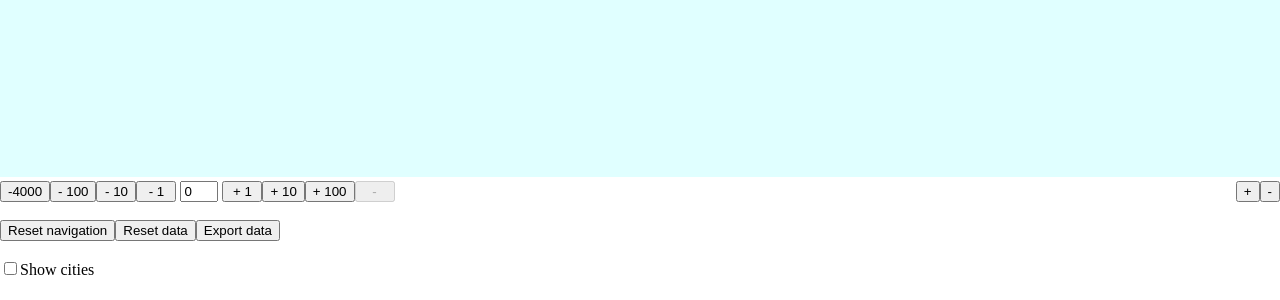
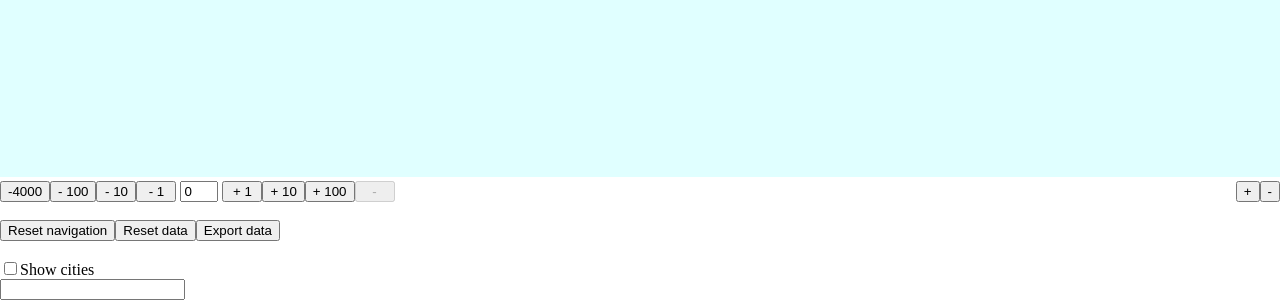
Before and after one commit to jarmop/history-map, a React (Vite) app: page / in a window 1280 px wide. Shown: the part 783-1083 px from the top of the page. Before the commit the page ends 1062 px from the top, so only its background shows below. Built offline with nearby package versions, Linux system fonts and the light colour scheme.

Commit message:
Rearrange code

```diff
--- a/src/App.tsx
+++ b/src/App.tsx
@@ -1,5 +1,5 @@
 import './App.css'
-import { TestWorld } from './testbed/TestWorld'
+import { TestWorld } from './testbed/World/TestWorld'
 
 function App() {
   return (
--- a/src/testbed/TestWorld.tsx
+++ b/src/testbed/World/TestWorld.tsx
@@ -1,8 +1,8 @@
 import { useCallback } from 'react'
-import { TestMap } from './Map/TestMap'
-import { YearInput } from '../world/YearInput'
-import { useData } from './useData'
-import { useConfig, useYear, useZoom } from './data/usePersistedState'
+import { TestMap } from '../Map/TestMap'
+import { YearInput } from '../../world/YearInput'
+import { useData } from '../useData'
+import { useConfig, useYear, useZoom } from '../data/usePersistedState'
 import { Tools } from './Tools'
 
 export function TestWorld() {
@@ -11,7 +11,8 @@ export function TestWorld() {
   const [zoom, setZoom] = useZoom()
   const [config, setConfig] = useConfig()
 
-  const { mapRegions, onPathCompleted, onPointEdited, rivers, cities } = useData(year, zoom)
+  const { mapRegions, onPathCompleted, onPointEdited, rivers, cities } =
+    useData(year, zoom)
 
   useCallback
 
@@ -54,6 +55,15 @@ export function TestWorld() {
         />
         <label htmlFor="showCities">Show cities</label>
       </div>
+      <div>
+        <input
+          type="text"
+          onChange={(e) => {
+            const year = parseInt(e.target.value)
+            !isNaN(year) && setYear(year)
+          }}
+        />
+      </div>
     </>
   )
 }
--- a/src/testbed/Tools.tsx
+++ b/src/testbed/World/Tools.tsx
@@ -1,5 +1,5 @@
-import { getWorld, resetNavigation, resetWorld } from './data/storage'
-import { prepareForExport } from './geographicData'
+import { getWorld, resetNavigation, resetWorld } from '../data/storage'
+import { prepareForExport } from '../geographicData'
 
 export function Tools() {
   return (
```
